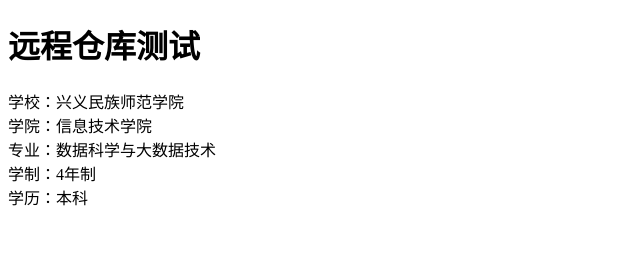
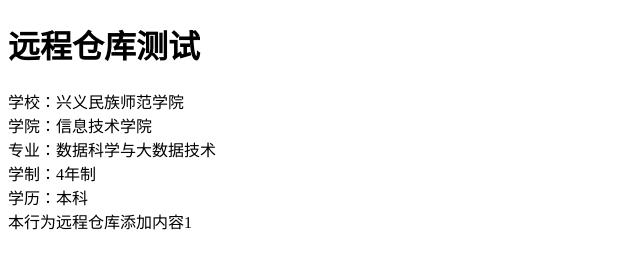
Before and after one commit to HarrietFan/git_demo1, a plain HTML site: page index.html in a window 1280 px wide. Shown: the whole page, without its empty margins (0-640 px from the left). Drawn offline with Linux system fonts and the light colour scheme.

Commit message:
Update index.html

```diff
--- a/index.html
+++ b/index.html
@@ -12,5 +12,6 @@
     <div>专业：数据科学与大数据技术</div>
     <div>学制：4年制</div>
     <div>学历：本科</div>
+    <div>本行为远程仓库添加内容1</div>
 </body>
 </html>
```
